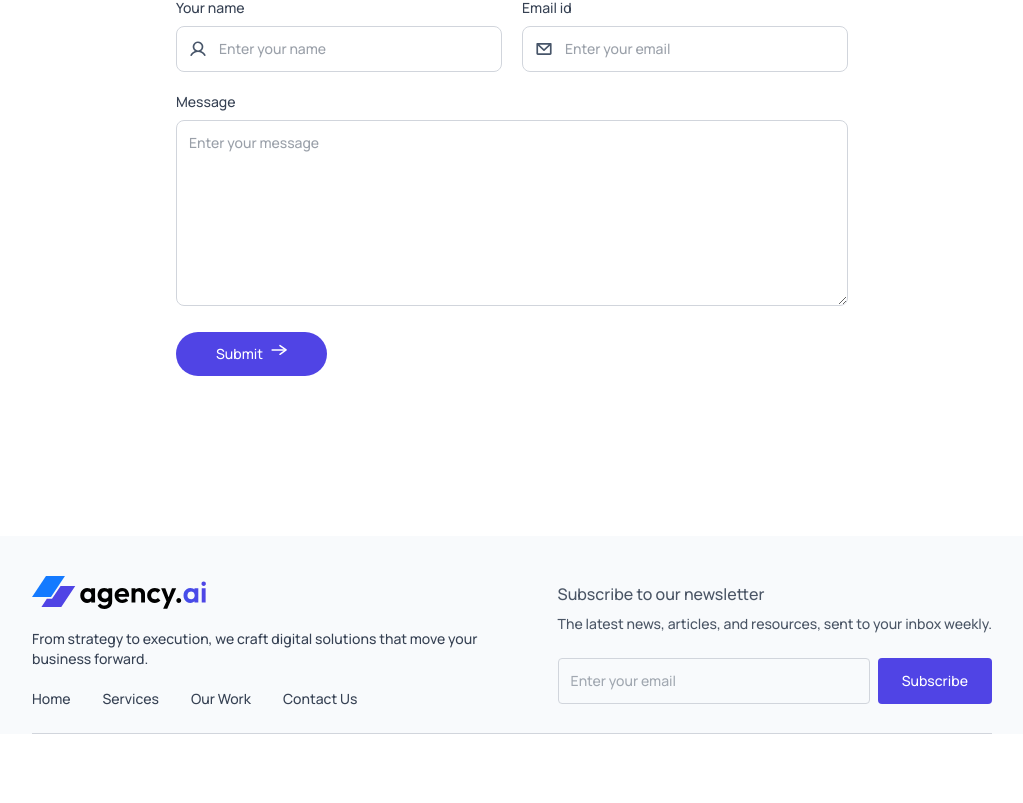
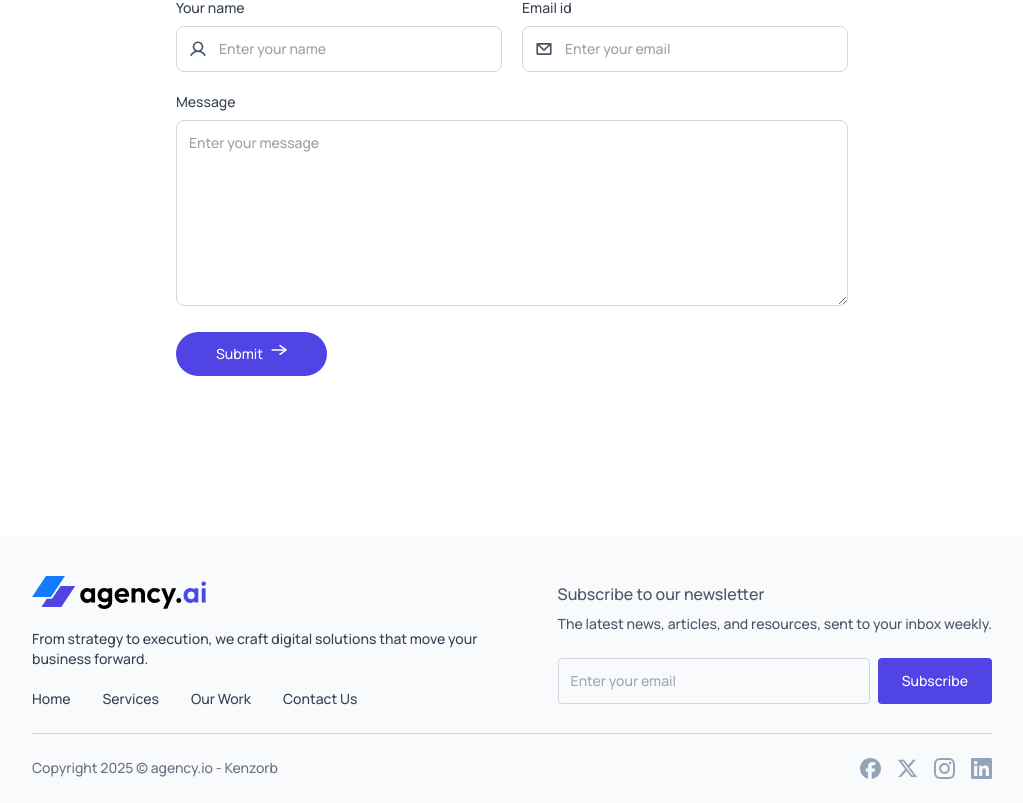
Before and after one commit to Kenzorb/Modern_Responsive_Website, a React (Vite) app: page / in a window 1280 px wide. Shown: the part 3290-4093 px from the top of the page, without its empty margins (128-1151 px from the left). Before the commit the page ends 4048 px from the top, so only its background shows below. Built offline with nearby package versions, Linux system fonts and the light colour scheme; a web font is replaced by a local one.

Commit message:
Added the bottom footer to include copyright and socials

```diff
--- a/src/components/Footer.jsx
+++ b/src/components/Footer.jsx
@@ -27,7 +27,16 @@ const Footer = ({theme}) => {
             </div>
             <hr className='border-gray-300 dark:border-gray-600 my-6' />
 
-
+            {/* footer bottom */}
+            <div className='pb-6 text-sm text-gray-500 flex justify-center sm:justify-between gap-4 flex-wrap'>
+                <p>Copyright 2025 © agency.io - Kenzorb</p>
+                <div className='flex items-center justify-between gap-4'>
+                    <img src={assets.facebook_icon} alt="" />
+                    <img src={assets.twitter_icon} alt="" />
+                    <img src={assets.instagram_icon} alt="" />
+                    <img src={assets.linkedin_icon} alt="" />
+                </div>
+            </div>
         </div>
     )
 }
```
